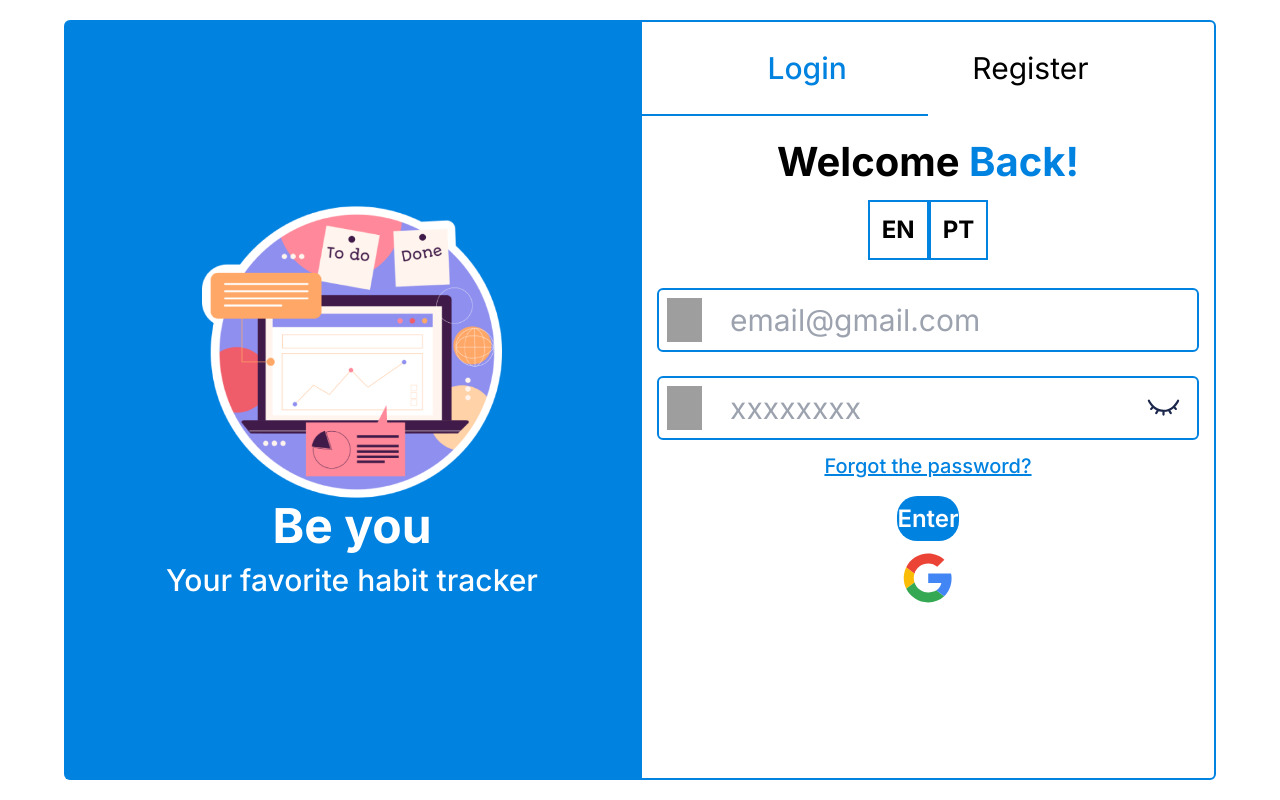
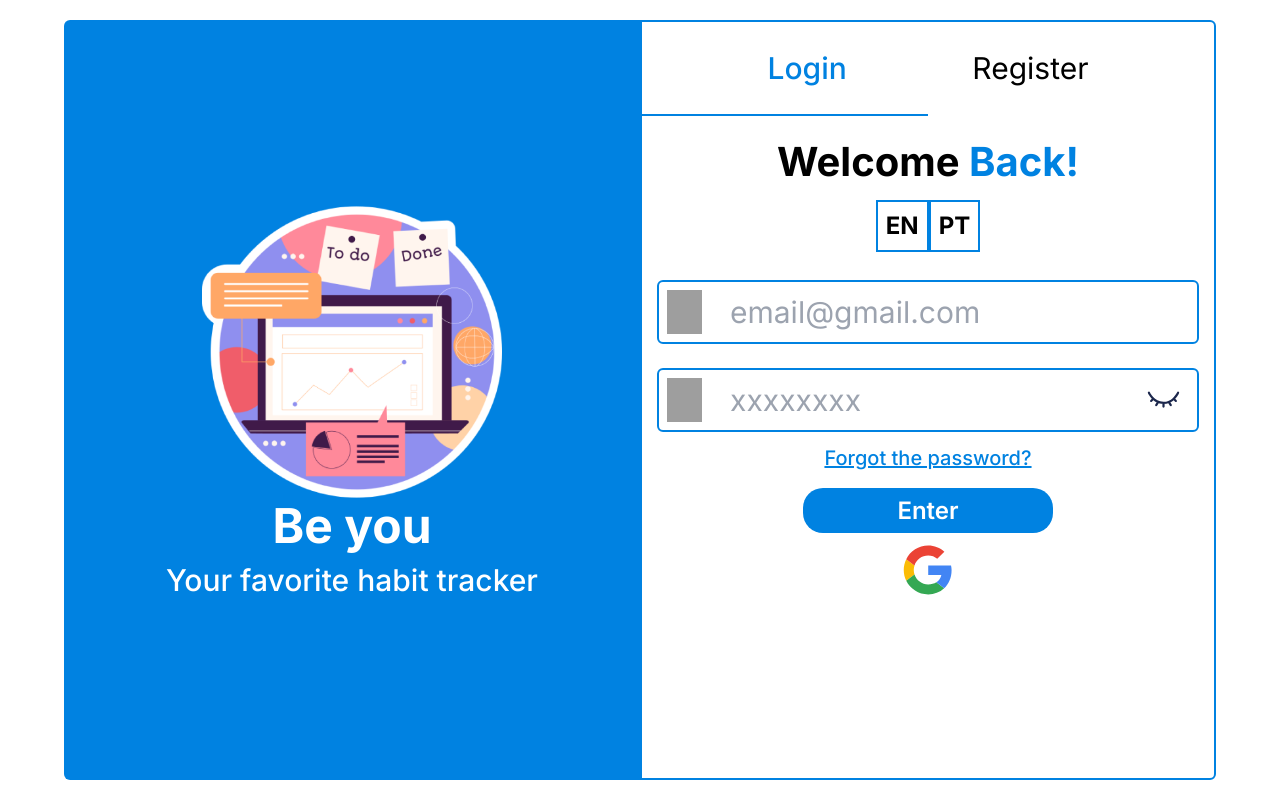
Before and after one commit to AndDev741/Beyou-Frontend, a React (Create React App) app: page / in a window 1280 px wide. Built offline with nearby package versions, Linux system fonts and the light colour scheme; grey boxes are pictures that could not be loaded.

Commit message:
feat: added ts and tsx support to the tailwindConfig

```diff
--- a/tailwind.config.js
+++ b/tailwind.config.js
@@ -2,7 +2,7 @@
 /** @type {import('tailwindcss').Config} */
 module.exports = {
   content: [
-    "./src/**/*.{js,jsx}",
+    "./src/**/*.{js,jsx,ts,tsx}",
   ],
   theme: {
     screens: {
```
